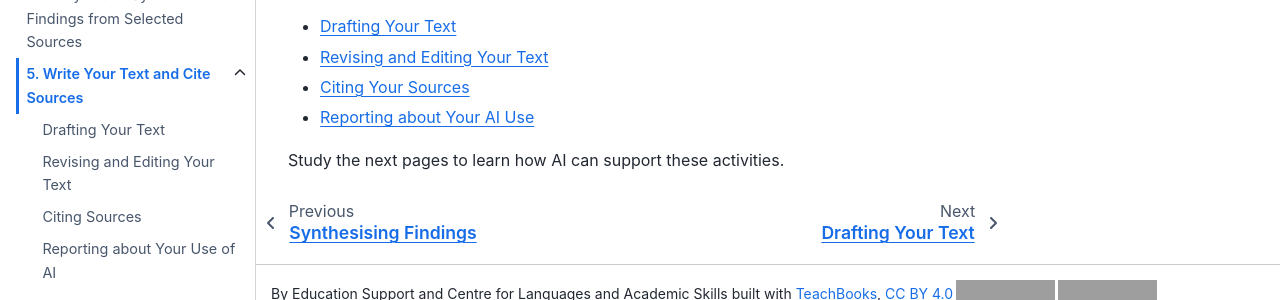
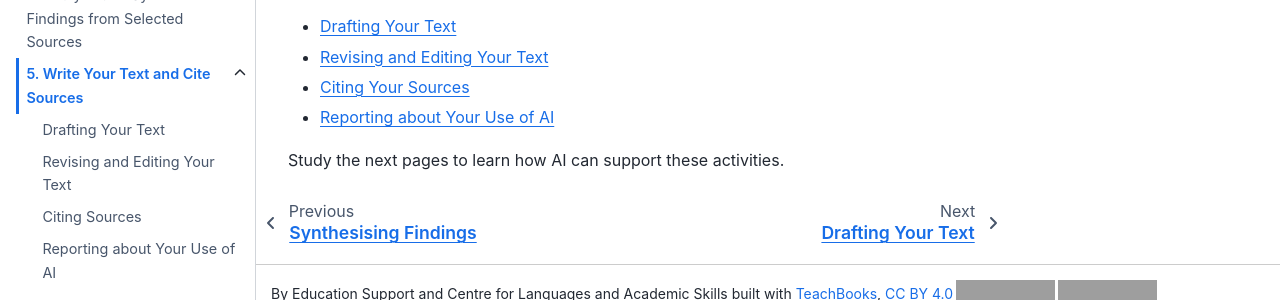
Before and after one commit to lwalma/ai-lit-review, a Jupyter Book: the page built from book/part2/5-write.md, in a window 1280 px wide, cut to the strip 557-857 px from the top of the page. Built offline with Jupyter Book 1.0.4 settings and Sphinx 7.4.7 and the Sphinx Book theme 1.1.4, drawn with Linux system fonts in a browser that asks for light colours; comment, search, counter and statistics services are not loaded; grey boxes are pictures that could not be loaded.

```diff
--- a/book/part2/5-write.md
+++ b/book/part2/5-write.md
@@ -8,8 +8,11 @@ In the final phase of your project, you have to write a text to report about you
 Common activities during this phase of the literature review include:
 
 - [Drafting Your Text](5a-draft.md)
+
 - [Revising and Editing Your Text](5b-revising.md)
+
 - [Citing Your Sources](5c-citing.md)
-- [Reporting about Your AI Use](5d-report-ai-use.md)
+
+- [Reporting about Your Use of AI](5d-report-ai-use.md)
 
 Study the next pages to learn how AI can support these activities.
```
